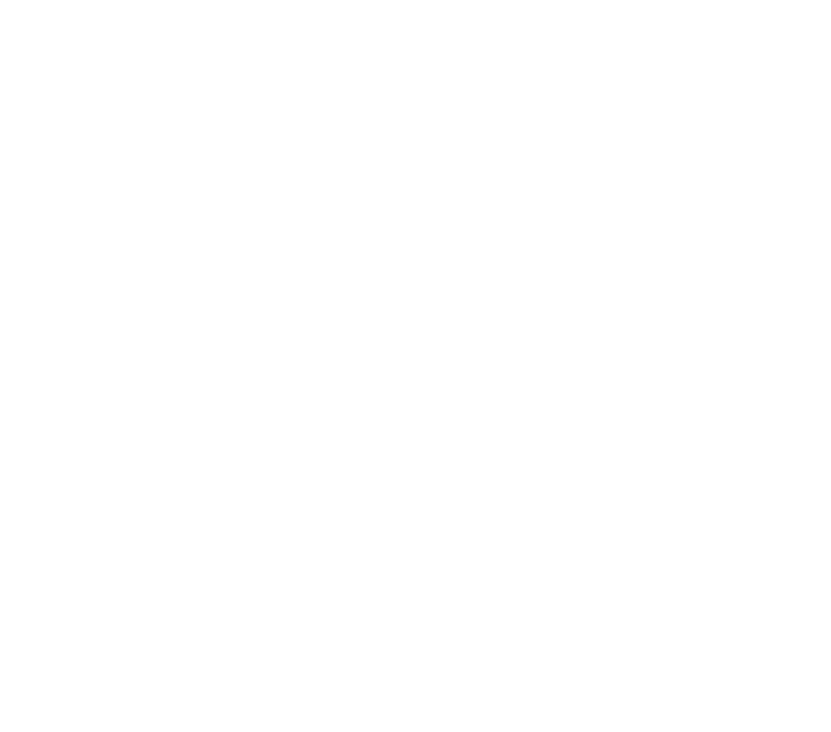
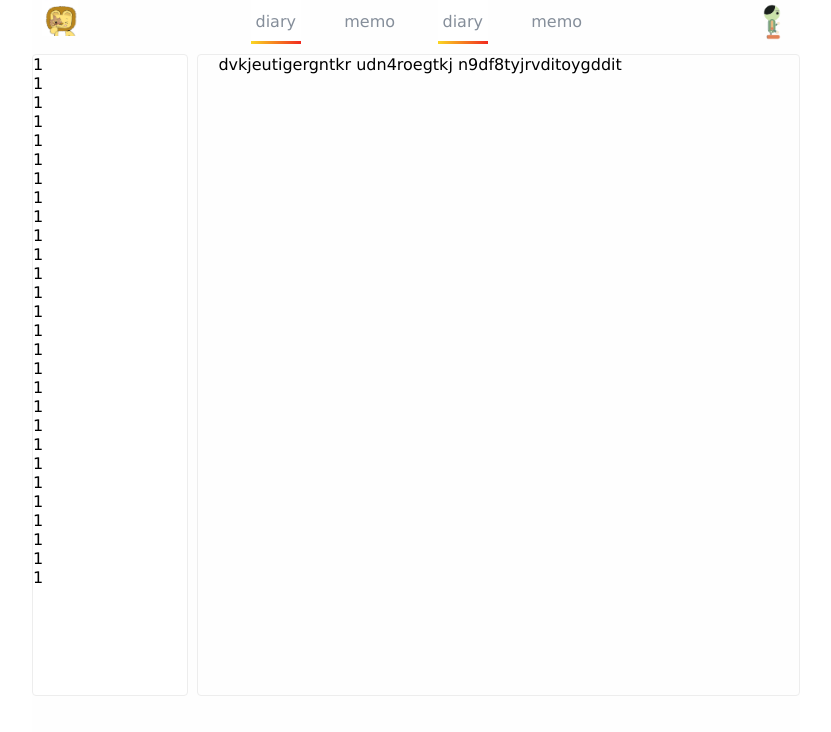
Before and after one commit to bellakongqn/journal, a Vue app: page /diary in a window 1280 px wide. Shown: the top 732 px of the page, without its empty margins (224-1055 px from the left). Built offline with nearby package versions, Linux system fonts and the light colour scheme; sample sign-in values are in the browser's storage.

Commit message:
diary内容;home布局调整

```diff
--- /dev/null
+++ b/src/views/diary/diary.less
@@ -0,0 +1,36 @@
+.diaryContainer{
+    display: flex;
+    justify-content: space-between;
+    .diaryNav{
+        width: 20%;
+        background: #fff;
+        height: 80vh;
+        overflow-y: scroll;
+        border: 1px solid #ededed;
+        border-radius: 4px;
+    }
+    .diaryNav::-webkit-scrollbar {/*滚动条整体样式*/
+        width: 4px;
+        height: 1px;
+    }
+    .diaryNav::-webkit-scrollbar-thumb {/*滚动条里面小方块*/
+        border-radius: 10px;
+        box-shadow: inset 0 0 5px #fff;
+        -webkit-box-shadow: inset 0 0 5px  #e7e7e7;
+        background: #EDEDED;
+    }
+    .diaryNav::-webkit-scrollbar-track {/*滚动条里面轨道*/
+        box-shadow: inset 0 0 5px #fff;
+        -webkit-box-shadow: inset 0 0 5px #fff;
+        border-radius: 10px;
+        background: #EDEDED;
+    }
+    .diaryDetaiil{
+        width: 73%;
+        padding: 0px 20px;
+        border-top: 1px solid #EDEDED;
+        border-bottom: 1px solid #EDEDED;
+        border: 1px solid #EDEDED;
+        border-radius: 4px;
+    }
+}
--- /dev/null
+++ b/src/views/diary/diary.vue
@@ -0,0 +1,42 @@
+<template>
+    <div class="diaryContainer">
+        <div class="diaryNav">
+            <ul>
+                <li>1</li>
+                <li>1</li>
+                <li>1</li>
+                <li>1</li>
+                <li>1</li>
+                <li>1</li>
+                <li>1</li>
+                <li>1</li>
+                <li>1</li>
+                <li>1</li>
+                <li>1</li>
+                <li>1</li>
+                <li>1</li>
+                <li>1</li>
+                <li>1</li>
+                <li>1</li>
+                <li>1</li>
+                <li>1</li>
+                <li>1</li>
+                <li>1</li>
+                <li>1</li>
+                <li>1</li>
+                <li>1</li>
+                <li>1</li>
+                <li>1</li>
+                <li>1</li>
+                <li>1</li>
+                <li>1</li>
+            </ul>
+        </div>
+        <div class="diaryDetaiil">
+            dvkjeutigergntkr udn4roegtkj n9df8tyjrvditoygddit
+        </div>
+    </div>
+</template>
+<style lang="less" scoped>
+@import url('./diary.less');
+</style>
--- a/src/views/home/home.less
+++ b/src/views/home/home.less
@@ -0,0 +1,52 @@
+.homeContainer{
+    height: 100vh;
+    width: 60%;
+    background: #fefefe;
+    margin: 0 auto;
+    // background: red;
+}
+.headerContainer{
+    height: 44px;
+    line-height: 44px;
+    display: flex;
+    justify-content: space-between;
+    padding: 0 10px;
+}
+.personalContainer{
+    display: flex;
+    align-items: center;
+}
+.logo,.avatar{
+    height: 36px;
+    // padding-top: 2px;
+}
+.navContainer{
+    display: flex;
+    justify-content:space-around;
+    width: 50%;
+}
+.nickname{
+    height: 44px;
+    line-height: 44px;
+    font-size: 14px;
+    font-weight: 500;
+    color: #CCCCCC;
+}
+a{
+    text-decoration: none;
+    color: #858E9A;
+    width: 50px;
+    text-align: center;
+}
+.router-link-active {
+    text-decoration: none;
+    box-sizing:border-box;
+    border-bottom:3px solid transparent;
+    background-clip:padding-box,border-box;
+    background-origin:padding-box,border-box;
+    background-image:linear-gradient(#fff,#fff),linear-gradient( 90deg,#FAD722,#F1291F);
+}
+.mainContainer{
+    height: calc(100vh - 44px);
+    margin-top: 10px;
+}
--- a/src/views/home/home.vue
+++ b/src/views/home/home.vue
@@ -1,14 +1,34 @@
 <template>
-    <div>
-        hOME
-        <Button text="退出" size="small" @click="loginOut"/>
+    <div class="homeContainer"  style="overflow: hidden">
+        <header class="headerContainer">
+            <img  src="../../img/logo.jpg" class="logo"/>
+            <div class="navContainer">
+                <router-link to="/diary">diary</router-link>
+                <router-link to="/memo">memo</router-link>
+                <router-link to="/diary">diary</router-link>
+                <router-link to="/memo">memo</router-link>
+            </div>
+            <div class="personalContainer">
+                <img  src="../../img/avatar.png" class="avatar"/>
+                <!-- <span class="nickname">汪大屁</span> -->
+            </div>
+
+        </header>
+        <body class="mainContainer">
+            <router-view></router-view>
+
+
+        </body>
+
+
+        <!-- <Button text="退出" size="small" @click="loginOut"/> -->
     </div>
 </template>
 <script>
-import Button from '../../components/Button/Button.vue'
+// import Button from '../../components/Button/Button.vue'
 export default {
     components:{
-        Button,
+        // Button,
     },
     methods:{
         loginOut(){
@@ -19,5 +39,6 @@
 }
 </script>
 <style lang="less" scoped>
+@import url('./home.less');
 
 </style>
--- /dev/null
+++ b/src/views/memo/memo.vue
@@ -0,0 +1,3 @@
+<template>
+    <div>memo</div>
+</template>
```
Also changed, not shown: src/router.js (+8 -4 lines), src/img/avatar.png (added), src/img/logo.jpg (added).
